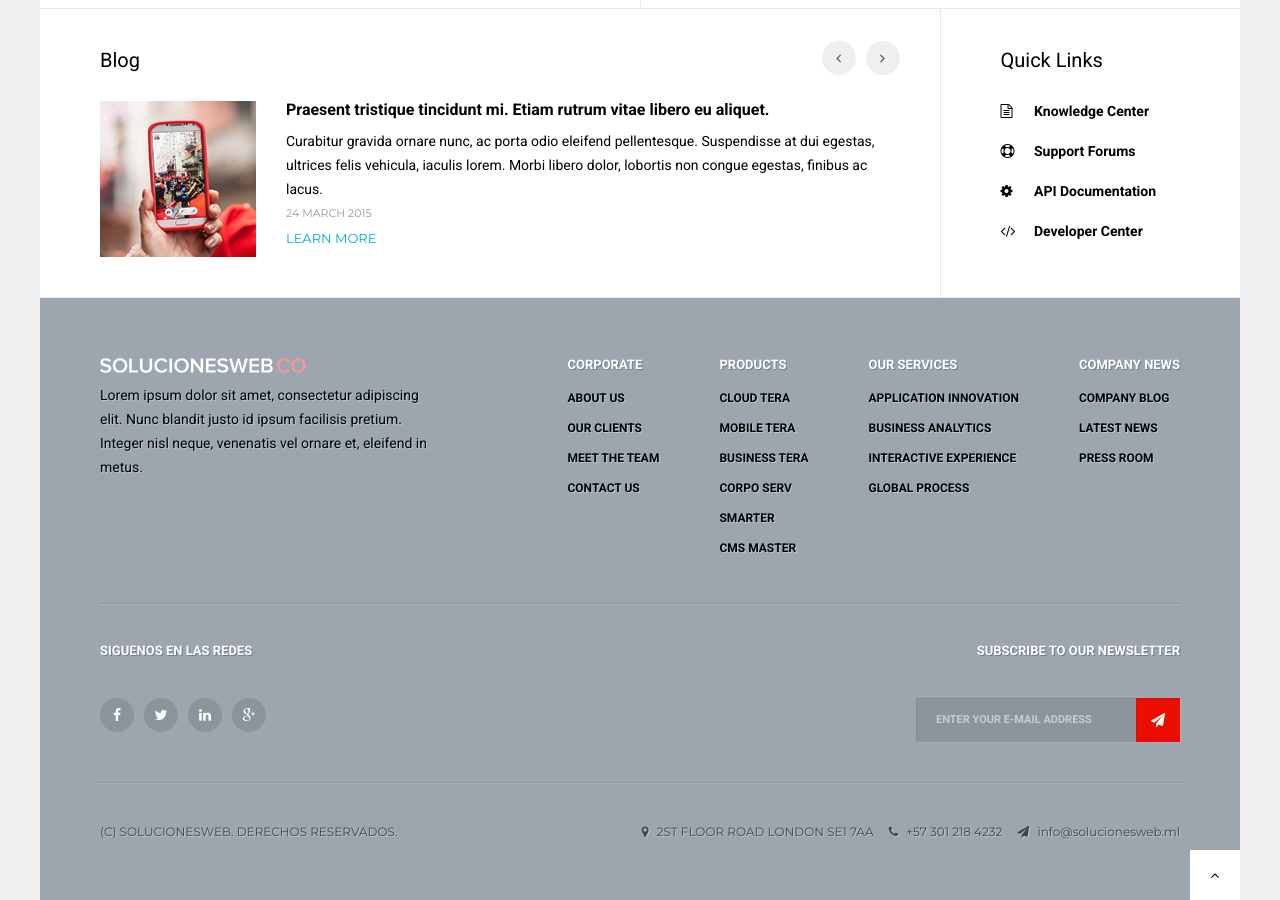
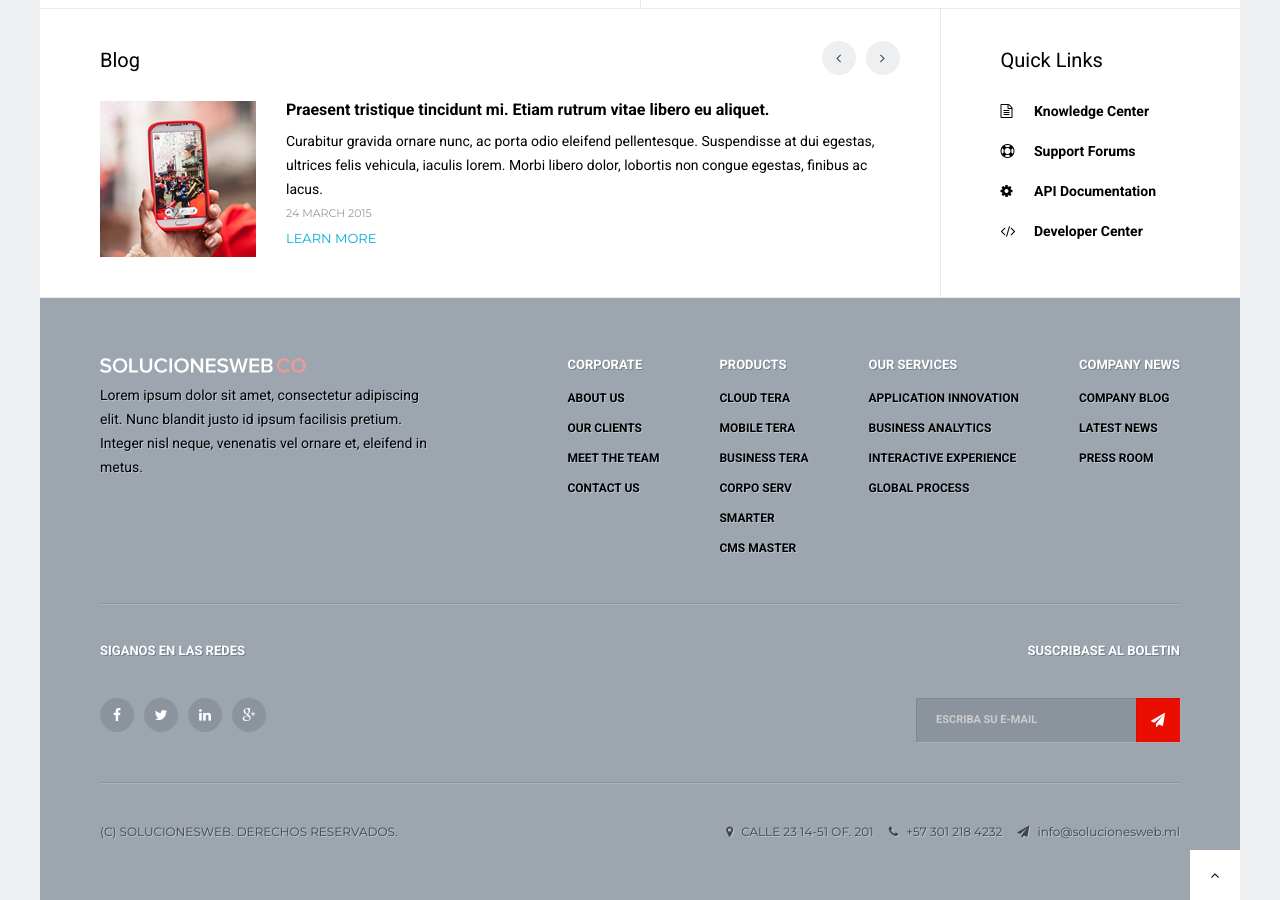
Before and after one commit to SolucionesWebCO/SolucionesWeb, a Jekyll site: the page built from index.html, in a window 1280 px wide and 900 px high, scrolled down 1963 px. Built offline with Jekyll 4.4.1, drawn with Linux system fonts in a browser that asks for light colours; some of the changed text lies outside the part shown.

Commit message:
Updated default.html

```diff
--- a/_layouts/default.html
+++ b/_layouts/default.html
@@ -55,7 +55,7 @@
             <!-- Header Top -->
             <div class="header-top">
                 <ul class="clearfix">
-                    <li class="ht-phone">+1 (816) 621-4797</li>
+                    <li class="ht-phone">+57 (301) 218-4232</li>
                     <li class="ht-lang">
                         <div class="lang-select">
                             <ul>
@@ -159,7 +159,7 @@
             <!-- Footer Top -->
             <div class="footer-top clearfix">
                 <div class="ft-about">
-                    <img src="assets/img/logo.png" alt="Corpotera">
+                    <img src="assets/img/logo.png" alt="SolucionesWeb">
                     <p>Lorem ipsum dolor sit amet, consectetur adipiscing elit. Nunc blandit justo id ipsum facilisis pretium. Integer nisl neque, venenatis vel ornare et, eleifend in metus.</p>
                 </div>
                 <div class="ft-links clearfix">
@@ -201,7 +201,7 @@
             <!-- Footer Middle -->
             <div class="footer-middle clearfix">
                 <div class="fm-social">
-                    <h4>SIGUENOS EN LAS REDES</h4>
+                    <h4>SIGANOS EN LAS REDES</h4>
                     <ul class="social-icons social-round clearfix">
                         <li class="facebook"><a href="#"><i class="fa fa-facebook"></i></a></li>
                         <li class="twitter"><a href="#"><i class="fa fa-twitter"></i></a></li>
@@ -210,10 +210,10 @@
                     </ul>
                 </div>
                 <div class="fm-newsletter">
-                    <h4>SUBSCRIBE TO OUR NEWSLETTER</h4>
+                    <h4>SUSCRIBASE AL BOLETIN</h4>
                     <div class="newsletter-form clearfix">
                     <form>
-                        <input type="text" placeholder="ENTER YOUR E-MAIL ADDRESS" required>
+                        <input type="text" placeholder="ESCRIBA SU E-MAIL" required>
                         <button type="submit"><i class="fa fa-paper-plane"></i></button>
                     </form>
                     </div>
@@ -226,7 +226,7 @@
                 <div class="fb-copyright">(C) SOLUCIONESWEB. DERECHOS RESERVADOS.</div>
                 <div class="fb-contact">
                     <ul class="clearfix">
-                        <li><i class="fa fa-map-marker"></i> 2ST FLOOR ROAD LONDON SE1 7AA</li>
+                        <li><i class="fa fa-map-marker"></i> CALLE 23 14-51 OF. 201</li>
                         <li><i class="fa fa-phone"></i> +57 301 218 4232</li>
                         <li><i class="fa fa-paper-plane"></i> <a href="mailto:info@corpoteratechnology.com">info@solucionesweb.ml</a></li>
                     </ul>
```
